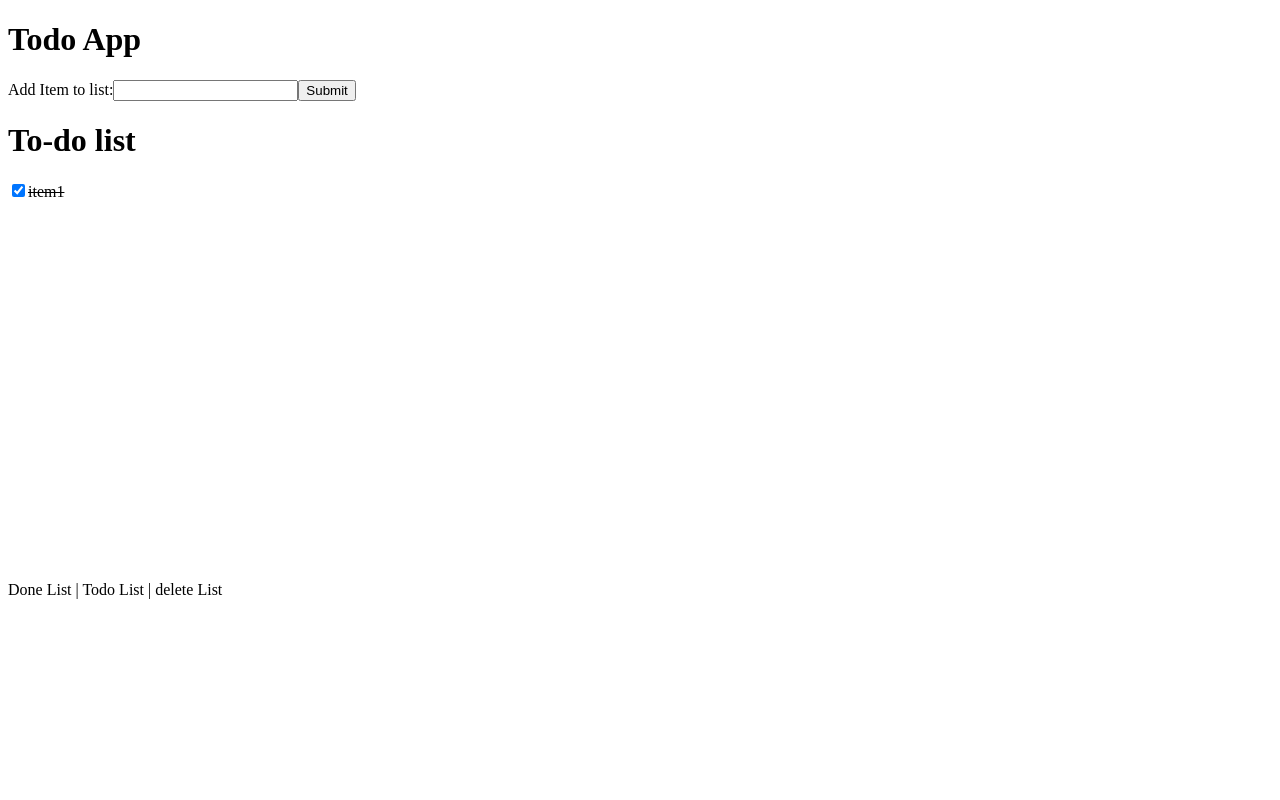
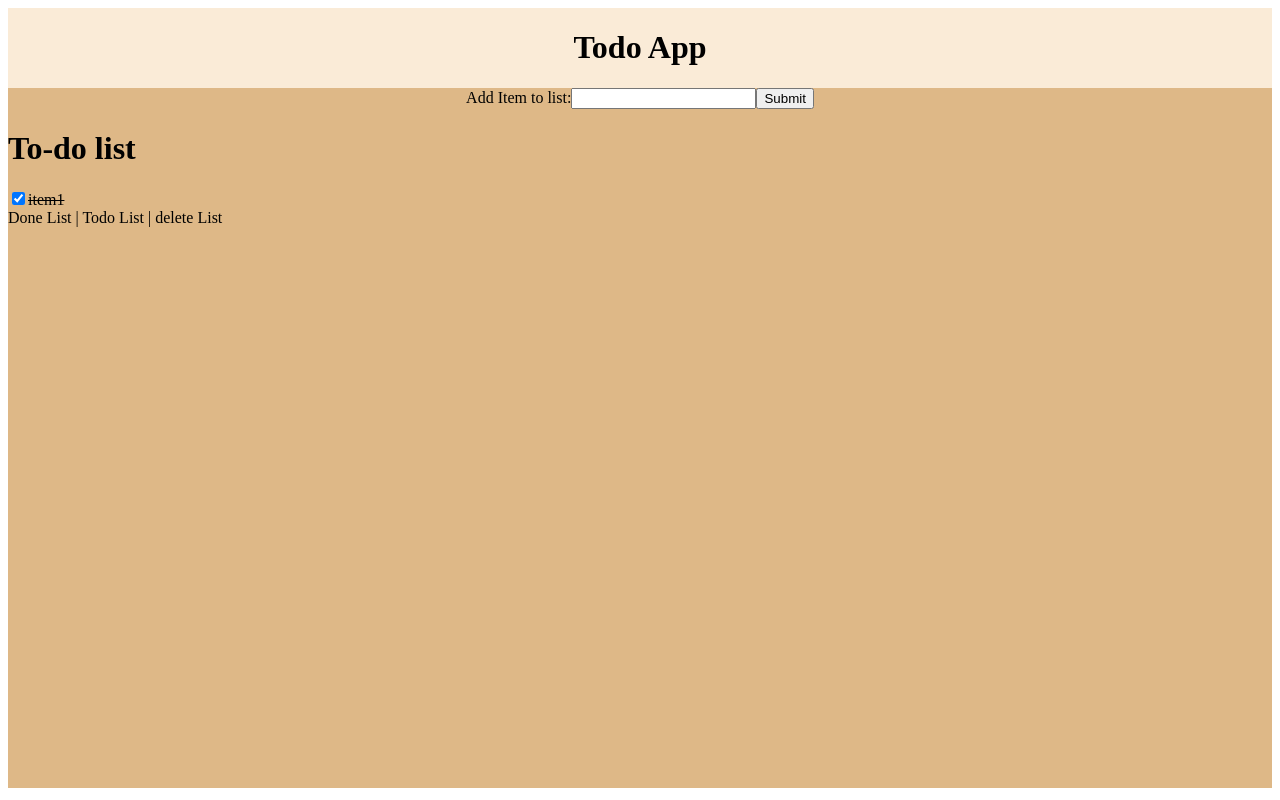
Before and after one commit to sanjay186/TodoApp, a React (Create React App) app: page / in a window 1280 px wide. Built offline with nearby package versions, Linux system fonts and the light colour scheme.

Commit message:
changes in the todo app

```diff
--- a/public/index.css
+++ b/public/index.css
@@ -1,4 +1,4 @@
 .list{
-    height: 400px;
-   width: auto;
+    height: 100%;
+   width: 100%;
 }
--- a/src/component/AddValue.jsx
+++ b/src/component/AddValue.jsx
@@ -1,59 +1,62 @@
-import React ,{Component}from 'react';
-import {connect} from 'react-redux';
-import{ bindActionCreators} from 'redux'
-import {addToList} from '../actions/action';
-import PropTypes from 'prop-types';
+import React, { Component } from "react";
+import { connect } from "react-redux";
+import { bindActionCreators } from "redux";
+import { addToList } from "../actions/action";
+import PropTypes from "prop-types";
+import "../component/styles/componentStyles.css";
 
-
-export class AddValue extends Component{
-
-    constructor(props){
-        super(props)
-        this.state={
-            value:'',
+export class AddValue extends Component {
+  constructor(props) {
+    super(props);
+    this.state = {
+      value: "",
+    };
   }
-    }
-    handleChange=(event)=>{
+  handleChange = (event) => {
     this.setState({
-            value:event.target.value,
-        })
-    }
-    handleSubmit=(event)=>{
-
+      value: event.target.value,
+    });
+  };
+  handleSubmit = (event) => {
+    if (this.state.value !== "") {
       this.props.addToList({
-            value:this.state.value,
+        value: this.state.value,
         isdone: false,
-            tab:'LIST',
-        })
+        tab: "LIST",
+      });
       console.log(this.state.value);
       event.preventDefault();
       this.setState({
-            value:'',
-        })
+        value: "",
+      });
     }
+  };
 
-  render(){
-      return(
-
+  render() {
+    return (
+      <div className="form">
         <form onSubmit={this.handleSubmit}>
           Add Item to list:
-          <input type="text" value={this.state.value} onChange={this.handleChange} />
+          <input
+            type="text"
+            value={this.state.value}
+            onChange={this.handleChange}
+          />
           <input type="submit" value="Submit" />
         </form>
-      )
+      </div>
+    );
   }
 }
 
 const mapDispatchToProps = (dispatch) => {
-    return{
-     ...bindActionCreators({addToList} , dispatch)
-    }}
+  return {
+    ...bindActionCreators({ addToList }, dispatch),
+  };
+};
 
+export default connect(null, mapDispatchToProps)(AddValue);
 
-
- export default connect(null,mapDispatchToProps)(AddValue);
-
-
- AddValue.propTypes={
-    addToList:PropTypes.func,
- }
+AddValue.propTypes = {
+  addToList: PropTypes.func,
+};
--- /dev/null
+++ b/src/component/styles/componentStyles.css
@@ -0,0 +1,3 @@
+.form{
+    text-align: center;
+}
--- /dev/null
+++ b/src/container/MainContainer.jsx
@@ -0,0 +1,16 @@
+import React from "react";
+import App from "../component/App";
+import "./Styles/mainContainer.css";
+
+export const MainContainer = () => {
+  return (
+    <div className="main-div">
+      <div className="header">
+        <h1>Todo App</h1>
+      </div>
+      <div className="appcontainer">
+        <App />
+      </div>
+    </div>
+  );
+};
--- a/src/container/MianContainer.Jsx
+++ /dev/null
@@ -1,20 +0,0 @@
-import React from "react";
-import App from "../component/App";
-
-
-
-
-export const MainContainer = () =>{
-    return (
-        <div className="main-div">
-            <div className="">
-                <h1>Todo App</h1>
-            </div>
-            <div>
-                <App/>
-            </div>
-        </div>
-
-    );
-
-}
--- /dev/null
+++ b/src/container/Styles/mainContainer.css
@@ -0,0 +1,16 @@
+.main-div {
+   width: 100%;
+   height: 100%;
+}
+.header{
+    display :grid;
+    background-color: antiquewhite;
+    text-align: center;
+}
+.appcontainer{
+    width: auto;
+
+    height: 700px;
+
+    background-color: burlywood;
+}
```
Also changed, not shown: src/index.js (+11 -11 lines). Lines whose indentation alone changed are shown as unchanged.
